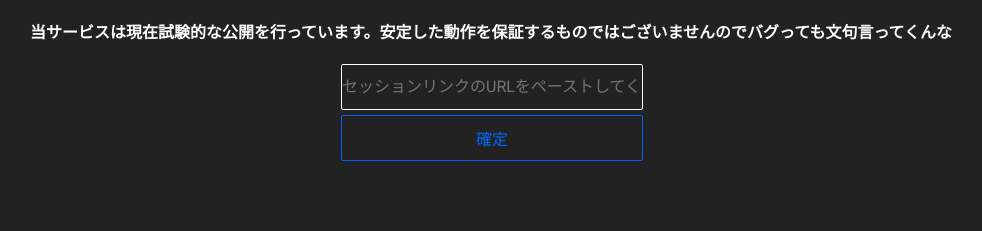
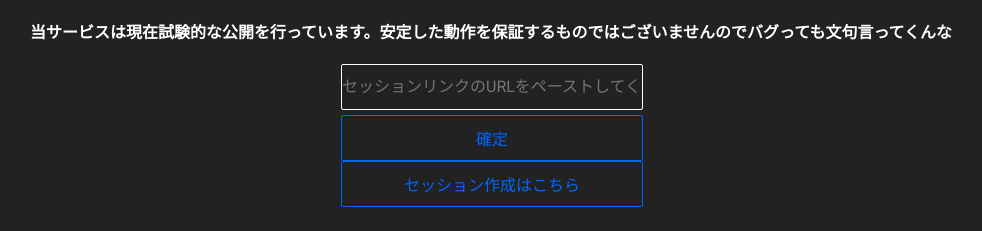
Before and after one commit to RiverTeacher/UNBLOCKED-SITES, a website: page public/index.html in a window 1280 px wide. Shown: the part 201-432 px from the top of the page, without its empty margins (149-1131 px from the left). Drawn offline with Linux system fonts and the light colour scheme.

Commit message:
Update index.html

```diff
--- a/public/index.html
+++ b/public/index.html
@@ -15,6 +15,9 @@
 <form class="url" method="POST" action="/proxy/session/">
     <input placeholder="セッションリンクのURLをペーストしてください。" name="url" id="iurl" type="text" pattern=".*hyperbeam\.com.*" title="URLが無効です。">
     <button type="submit" id="btn">確定</button>
+    <a href="create.html">
+    <button id="btn">セッション作成はこちら</button>
+    </a>
 
 </form>
 </div>
```
